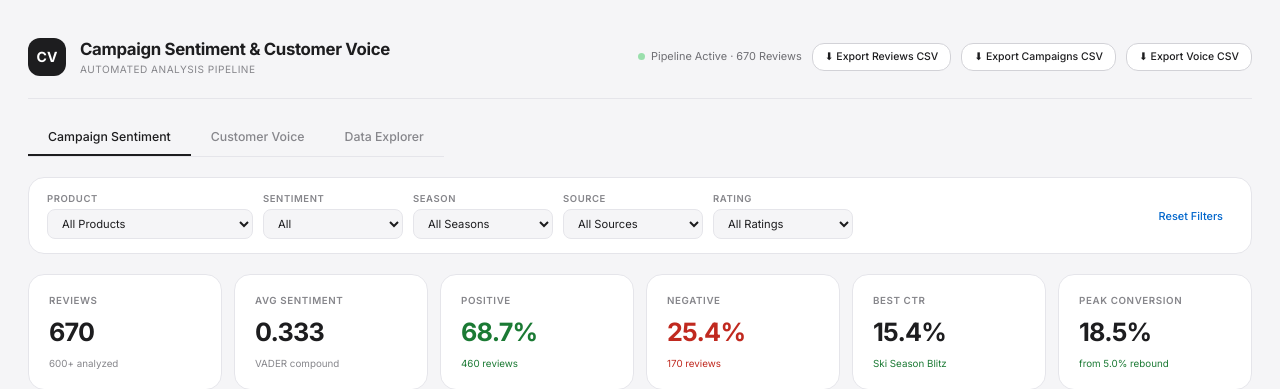
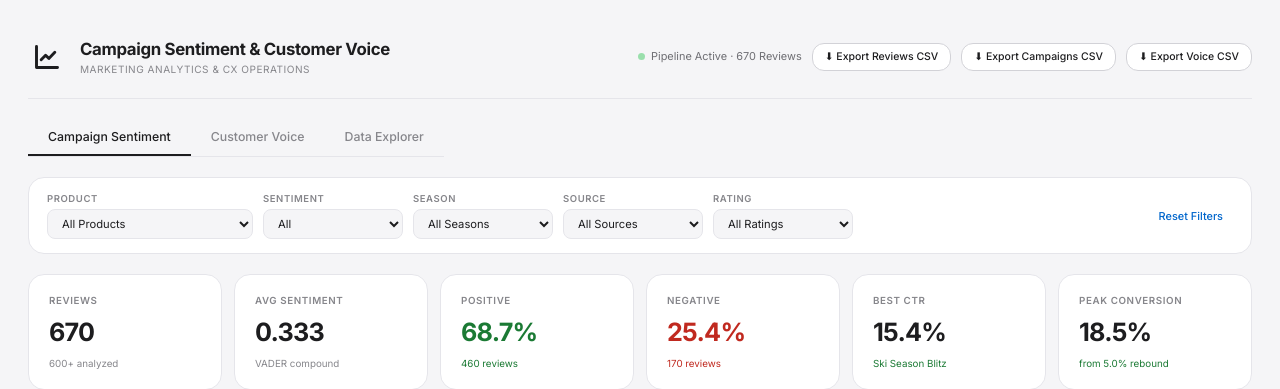
Before and after one commit to AayushXL5/Campaign-Sentiment-Customer-Voice-Analysis, a Flask app: page / in a window 1280 px wide. Shown: the top 389 px of the page. Run offline with Flask 3, Linux system fonts and the light colour scheme; data comes from the database, SQL or seed files in the repository.

Commit message:
style: updated header icon and subtitle to be more professional

```diff
--- a/templates/dashboard.html
+++ b/templates/dashboard.html
@@ -14,10 +14,15 @@
     <!-- Header -->
     <header class="app-header">
         <div class="app-logo">
-            <div class="app-logo-icon">CV</div>
+            <div class="app-logo-icon" style="background: transparent; color: var(--text-primary);">
+                <svg width="28" height="28" viewBox="0 0 24 24" fill="none" stroke="currentColor" stroke-width="2.5" stroke-linecap="round" stroke-linejoin="round">
+                    <path d="M3 3v18h18"/>
+                    <path d="M18.7 8l-5.1 5.2-2.8-2.7L7 14.3"/>
+                </svg>
+            </div>
             <div>
                 <h1>Campaign Sentiment &amp; Customer Voice</h1>
-                <p>Automated Analysis Pipeline</p>
+                <p>Marketing Analytics &amp; CX Operations</p>
             </div>
         </div>
         <div class="header-actions">
```
